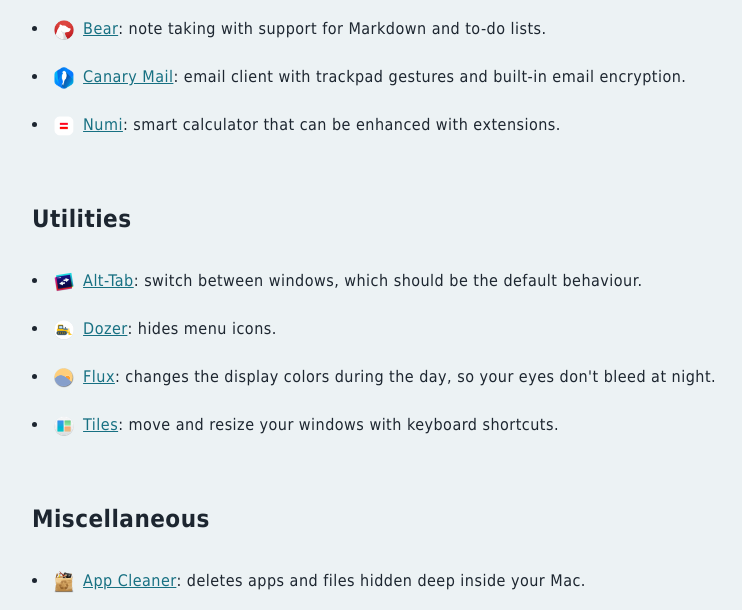
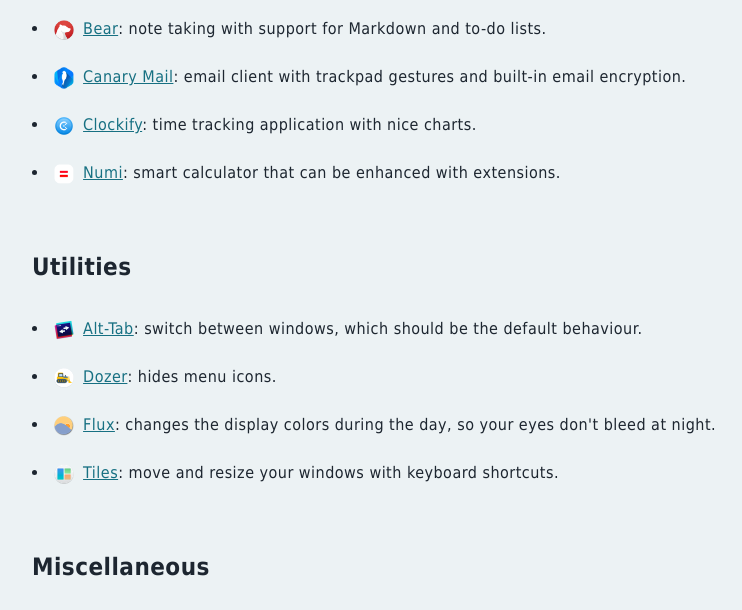
Before and after one commit to karamfd/uses, a plain HTML site: page index.html in a window 1280 px wide. Shown: the part 3160-3770 px from the top of the page, without its empty margins (96-838 px from the left). Drawn offline with Linux system fonts and the light colour scheme.

Commit message:
added clockify time tracking application.

```diff
--- a/index.html
+++ b/index.html
@@ -342,6 +342,11 @@
         </li>
 
         <li>
+          <img src="img/clockify.png" alt="" class="icon">
+          <a href="https://clockify.me/" target="_blank" rel="noopener noreferrer">clockify</a>: time tracking application with nice charts.
+        </li>
+
+        <li>
           <img src="img/numi.png" alt="" class="icon" />
           <a href="https://numi.io" target="_blank" rel="noopener noreferrer">
             numi</a>: smart calculator that can be enhanced with extensions.
```
Also changed, not shown: img/clockify.png (added).
